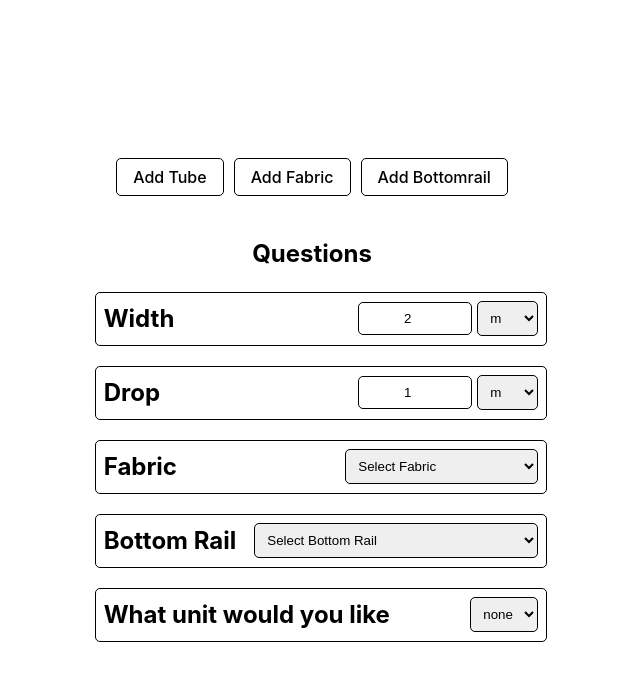
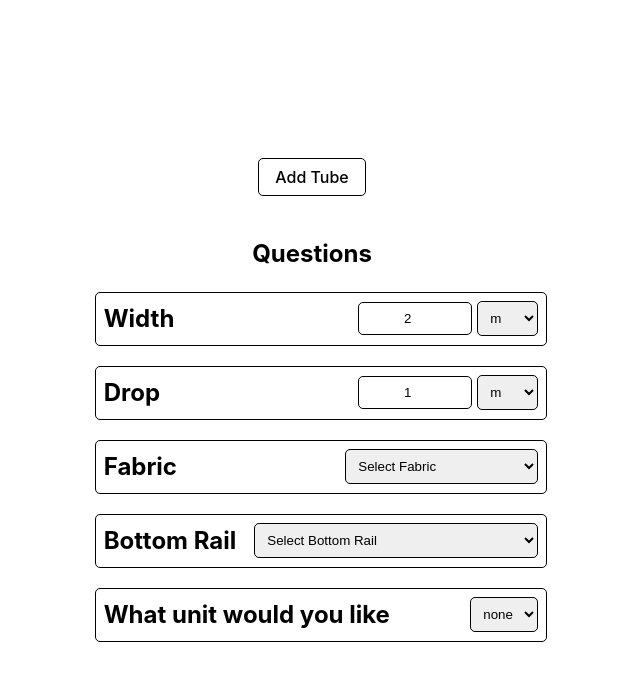
Before and after one commit to franklinnevesfilho/BlindCreation, a React (Vite) app: page / in a window 1280 px wide. Shown: the top 680 px of the page, without its empty margins (328-968 px from the left). Built offline with nearby package versions, Linux system fonts and the light colour scheme.

Commit message:
production ready action buttons

```diff
--- a/src/components/ActionButtons.tsx
+++ b/src/components/ActionButtons.tsx
@@ -19,20 +19,20 @@ function ActionButtons({setDisplayModal, tubeService, closeModal}: ActionButtons
                 })}
             >Add Tube
             </button>
-            <button className={'btn'} onClick={() => setDisplayModal(
-                {
-                    display: true,
-                    content: <></>
-                })}
-            >Add Fabric
-            </button>
-            <button className={'btn'} onClick={() => setDisplayModal(
-                {
-                    display: true,
-                    content: <></>
-                })}
-            >Add Bottomrail
-            </button>
+            {/*<button className={'btn'} onClick={() => setDisplayModal(*/}
+            {/*    {*/}
+            {/*        display: true,*/}
+            {/*        content: <></>*/}
+            {/*    })}*/}
+            {/*>Add Fabric*/}
+            {/*</button>*/}
+            {/*<button className={'btn'} onClick={() => setDisplayModal(*/}
+            {/*    {*/}
+            {/*        display: true,*/}
+            {/*        content: <></>*/}
+            {/*    })}*/}
+            {/*>Add Bottomrail*/}
+            {/*</button>*/}
         </div>
     );
 }
```
